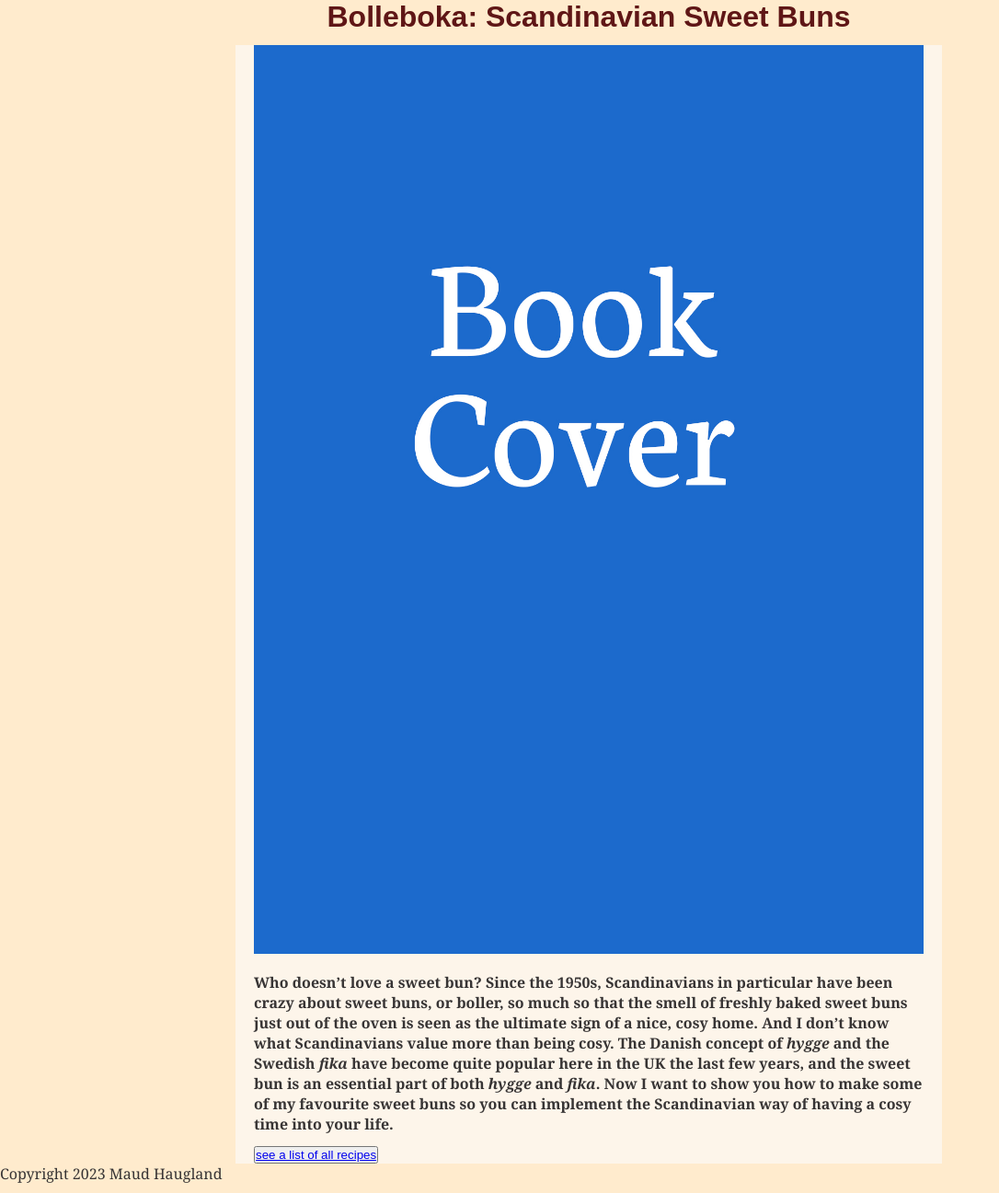
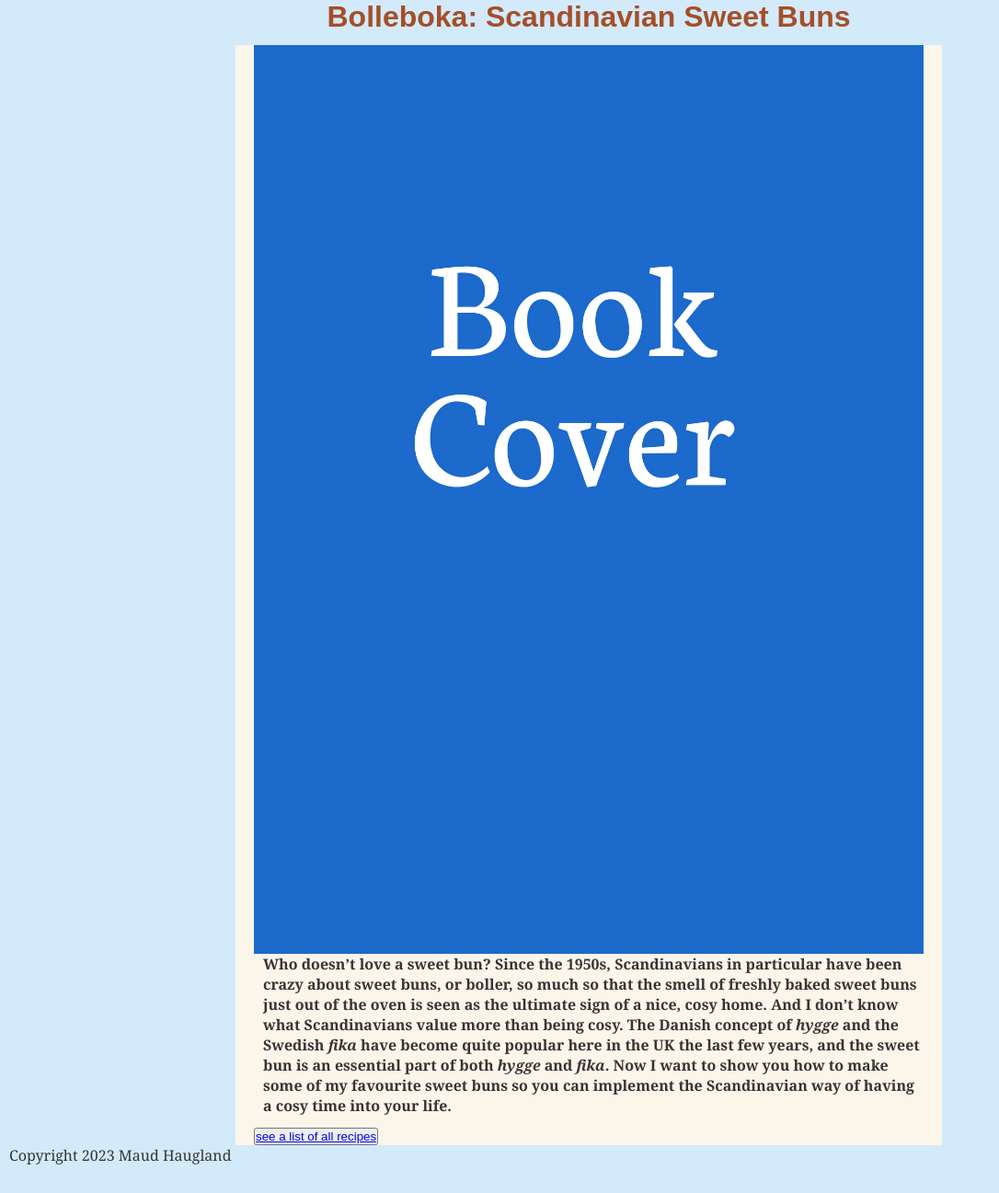
Before and after one commit to maudhaugland/maudsrecipes, a Jekyll site: the page built from home/index.md, in a window 1280 px wide. Shown: the whole page at 92% size, without its empty margins (0-1086 px from the left). Built offline with Jekyll 4.4.1, drawn with Linux system fonts in a browser that asks for light colours.

Commit message:
Update recipes.css

```diff
--- a/styles/recipes.css
+++ b/styles/recipes.css
@@ -14,8 +14,9 @@
 
 /* the rest is up to you */
 
+
 body {
-  background-color: blanchedalmond;
+  background-color: rgb(211, 234, 251);
 }
 
 h1, h2 {
@@ -23,18 +24,21 @@
 }
 
 h1 {
-  color: rgb(95, 22, 22);
+  color: rgba(162, 73, 32, 0.964);
   margin-bottom: 12px;
   text-align: center;
 }
 
 h2 {
   margin-top: 30px;
+  color:rgba(162, 73, 32, 0.964);
+  padding-bottom: 10px;
 }
 
 p {
   color: rgb(55, 52, 52);
   margin-bottom: 10px;
+  padding-left: 10px;
 }
 
 ul {
@@ -55,17 +59,17 @@
   /* border:1px solid green; */
   padding:0 20px 0 20px;
   margin:0 auto;
-  background-color: rgb(253, 245, 234);
+  background-color: rgb(251, 245, 234);
 }
 
 img {
   width:100%;
   float:right;
-  margin-bottom: 20px;
+  /* margin-bottom: 20px; */
 }
 
 .caption {
-  width:60%;
+  width:50%;
   text-align: right;
   font-size: .8em;
 }
```
